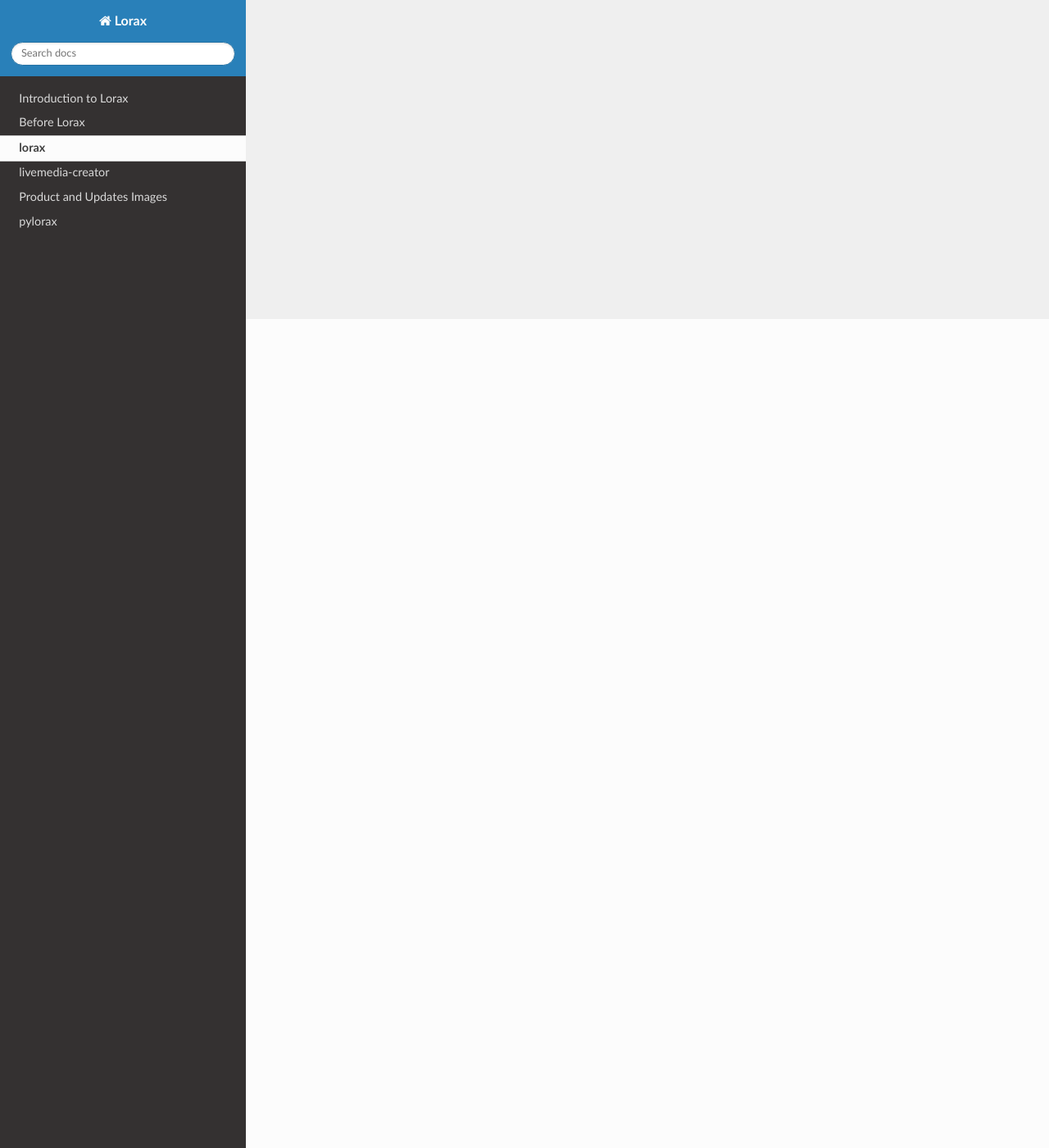
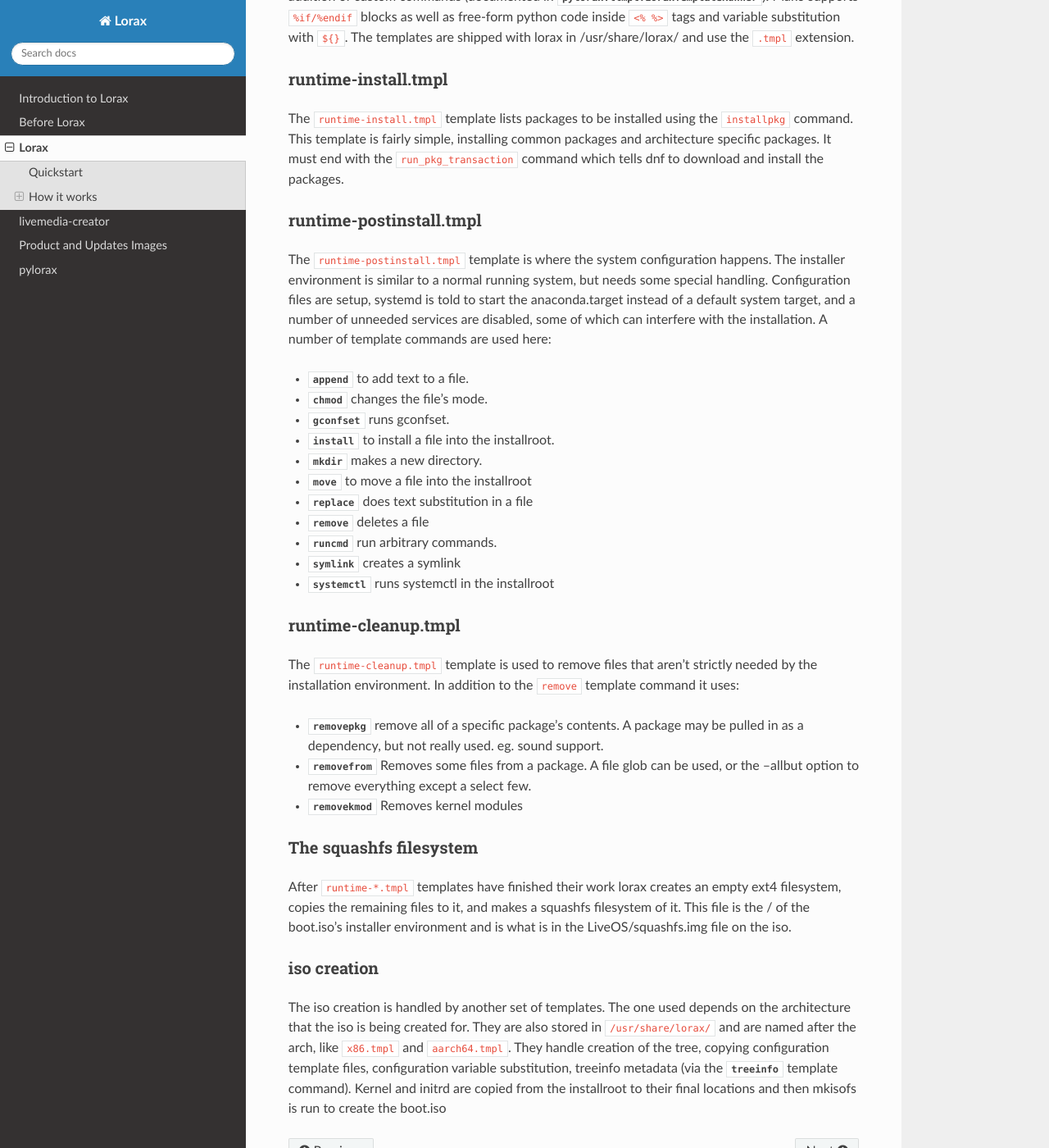
Before and after one commit to weldr/lorax, a Sphinx documentation site: the page built from docs/lorax.rst, in a window 1280 px wide and 1400 px high, scrolled down 1011 px. Shown: the whole window at 82% size. Built offline with Sphinx 7.4.7 and the Read the Docs theme 2.0.0, drawn with Linux system fonts in a browser that asks for light colours; some of the changed text lies outside the part shown.

Commit message:
Add documentation for the lorax command and templates

```diff
--- a/docs/lorax.rst
+++ b/docs/lorax.rst
@@ -1,4 +1,122 @@
-lorax
+Lorax
 =====
 
-The lorax script executes the templates and create the boot.iso
+:Authors:
+    Brian C. Lane <bcl@redhat.com>
+
+"I am the Lorax.  I speak for the trees [and images]."
+
+The `lorax <https://github.com/rhinstaller/lorax>`_ tool is used to create the
+`Anaconda <https://github.com/rhinstaller/anaconda>`_ installer boot.iso as
+well as the basic release tree, and .treeinfo metadata file. Its dependencies
+are fairly light-weight because it needs to be able to run in a mock chroot
+environment. It is best to run lorax from the same release as is being targeted
+because the templates may have release specific logic in them. eg. Use the
+rawhide version to build the boot.iso for rawhide, along with the rawhide
+repositories.
+
+
+Quickstart
+----------
+
+Run this as root to create a boot.iso in ``./results/``::
+
+    dnf install lorax
+    setenforce 0
+    lorax -p Fedora -v 23 -r 23 \
+    -s http://dl.fedoraproject.org/pub/fedora/linux/releases/23/Everything/x86_64/os/ \
+    -s http://dl.fedoraproject.org/pub/fedora/linux/updates/23/x86_64/ \
+    ./results/
+    setenforce 1
+
+You can add your own repos with ``-s`` and packages with higher NVRs will
+override the ones in the distribution repositories.
+
+Under ``./results/`` will be the release tree files: .discinfo, .treeinfo, everything that
+goes onto the boot.iso, the pxeboot directory, and the boot.iso under ``./images/``.
+
+
+How it works
+------------
+
+Lorax uses `dnf <https://github.com/rpm-software-management/dnf>`_ to install
+packages into a temporary directory, sets up configuration files, it then
+removes unneeded files to save space, and creates a squashfs filesystem of the
+files.  The iso is then built using a generic initramfs and the kernel from the
+selected repositories.
+
+To drive these processes Lorax uses a custom template system, based on `Mako
+templates <http://www.makotemplates.org/>`_ with the addition of custom
+commands (documented in :class:`pylorax.ltmpl.LoraxTemplateRunner`). Mako
+supports ``%if/%endif`` blocks as well as free-form python code inside ``<%
+%>`` tags and variable substitution with ``${}``. The templates are shipped
+with lorax in /usr/share/lorax/ and use the ``.tmpl`` extension.
+
+runtime-install.tmpl
+~~~~~~~~~~~~~~~~~~~~
+
+The ``runtime-install.tmpl`` template lists packages to be installed using the
+``installpkg`` command.  This template is fairly simple, installing common packages and
+architecture specific packages. It must end with the ``run_pkg_transaction``
+command which tells dnf to download and install the packages.
+
+
+runtime-postinstall.tmpl
+~~~~~~~~~~~~~~~~~~~~~~~~
+
+The ``runtime-postinstall.tmpl`` template is where the system configuration
+happens. The installer environment is similar to a normal running system, but
+needs some special handling. Configuration files are setup, systemd is told to
+start the anaconda.target instead of a default system target, and a number of
+unneeded services are disabled, some of which can interfere with the
+installation. A number of template commands are used here:
+
+* :func:`append <pylorax.ltmpl.LoraxTemplateRunner.append>` to add text to a file.
+* :func:`chmod <pylorax.ltmpl.LoraxTemplateRunner.chmod>` changes the file's mode.
+* :func:`gconfset <pylorax.ltmpl.LoraxTemplateRunner.gconfset>` runs gconfset.
+* :func:`install <pylorax.ltmpl.LoraxTemplateRunner.install>` to install a file into the installroot.
+* :func:`mkdir <pylorax.ltmpl.LoraxTemplateRunner.mkdir>` makes a new directory.
+* :func:`move <pylorax.ltmpl.LoraxTemplateRunner.move>` to move a file into the installroot
+* :func:`replace <pylorax.ltmpl.LoraxTemplateRunner.replace>` does text substitution in a file
+* :func:`remove <pylorax.ltmpl.LoraxTemplateRunner.remove>` deletes a file
+* :func:`runcmd <pylorax.ltmpl.LoraxTemplateRunner.runcmd>` run arbitrary commands.
+* :func:`symlink <pylorax.ltmpl.LoraxTemplateRunner.symlink>` creates a symlink
+* :func:`systemctl <pylorax.ltmpl.LoraxTemplateRunner.systemctl>` runs systemctl in the installroot
+
+
+runtime-cleanup.tmpl
+~~~~~~~~~~~~~~~~~~~~
+
+The ``runtime-cleanup.tmpl`` template is used to remove files that aren't strictly needed
+by the installation environment. In addition to the ``remove`` template command it uses:
+
+* :func:`removepkg <pylorax.ltmpl.LoraxTemplateRunner.removepkg>`
+  remove all of a specific package's contents. A package may be pulled in as a dependency, but
+  not really used. eg. sound support.
+* :func:`removefrom <pylorax.ltmpl.LoraxTemplateRunner.removefrom>`
+  Removes some files from a package. A file glob can be used, or the --allbut option to
+  remove everything except a select few.
+* :func:`removekmod <pylorax.ltmpl.LoraxTemplateRunner.removekmod>`
+  Removes kernel modules
+
+
+The squashfs filesystem
+~~~~~~~~~~~~~~~~~~~~~~~
+
+After ``runtime-*.tmpl`` templates have finished their work lorax creates an
+empty ext4 filesystem, copies the remaining files to it, and makes a squashfs
+filesystem of it. This file is the / of the boot.iso's installer environment
+and is what is in the LiveOS/squashfs.img file on the iso.
+
+
+iso creation
+~~~~~~~~~~~~
+
+The iso creation is handled by another set of templates. The one used depends
+on the architecture that the iso is being created for. They are also stored in
+``/usr/share/lorax/`` and are named after the arch, like ``x86.tmpl`` and
+``aarch64.tmpl``. They handle creation of the tree, copying configuration
+template files, configuration variable substitution, treeinfo metadata (via the
+:func:`treeinfo <pylorax.ltmpl.LoraxTemplateRunner.treeinfo>` template
+command). Kernel and initrd are copied from the installroot to their final
+locations and then mkisofs is run to create the boot.iso
```
